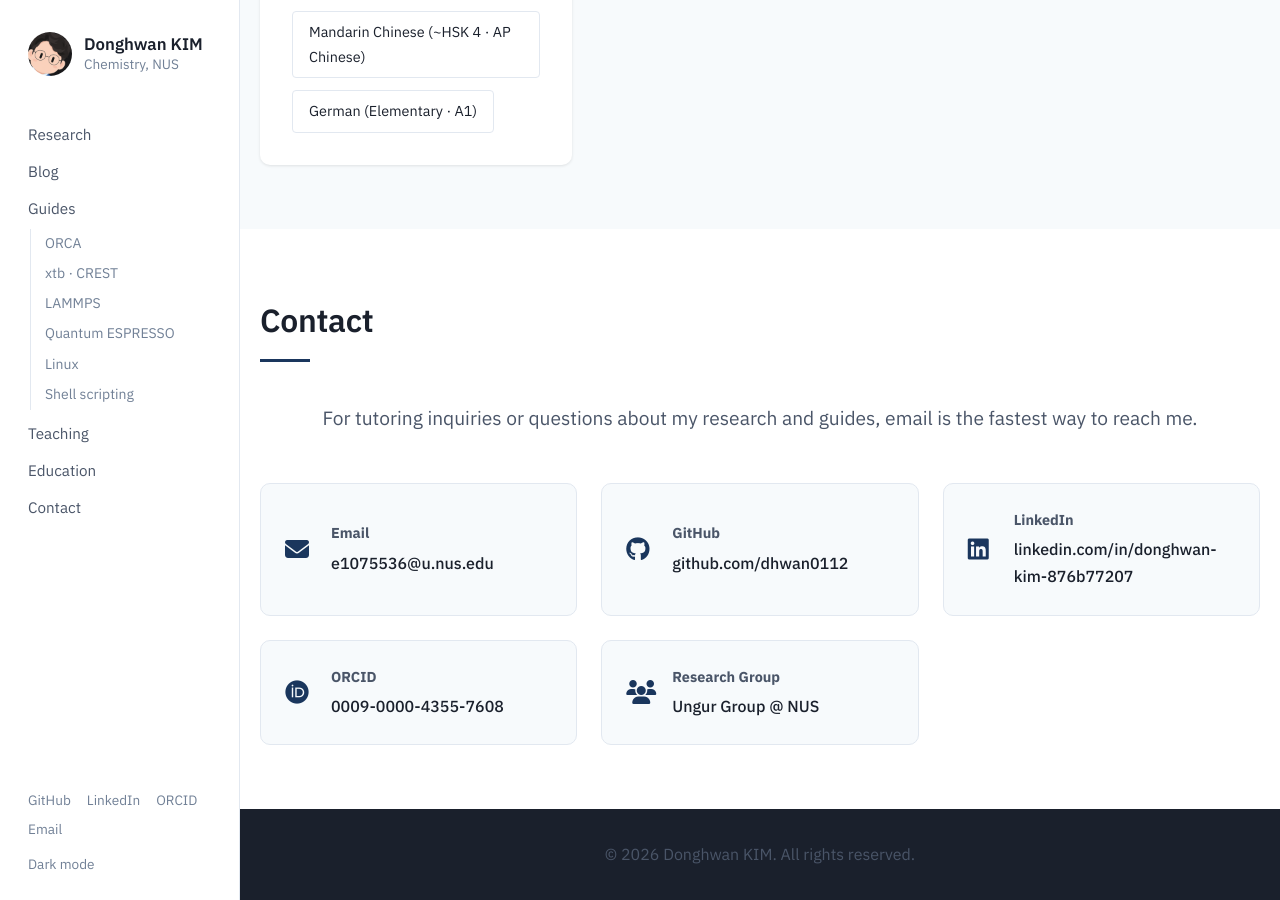
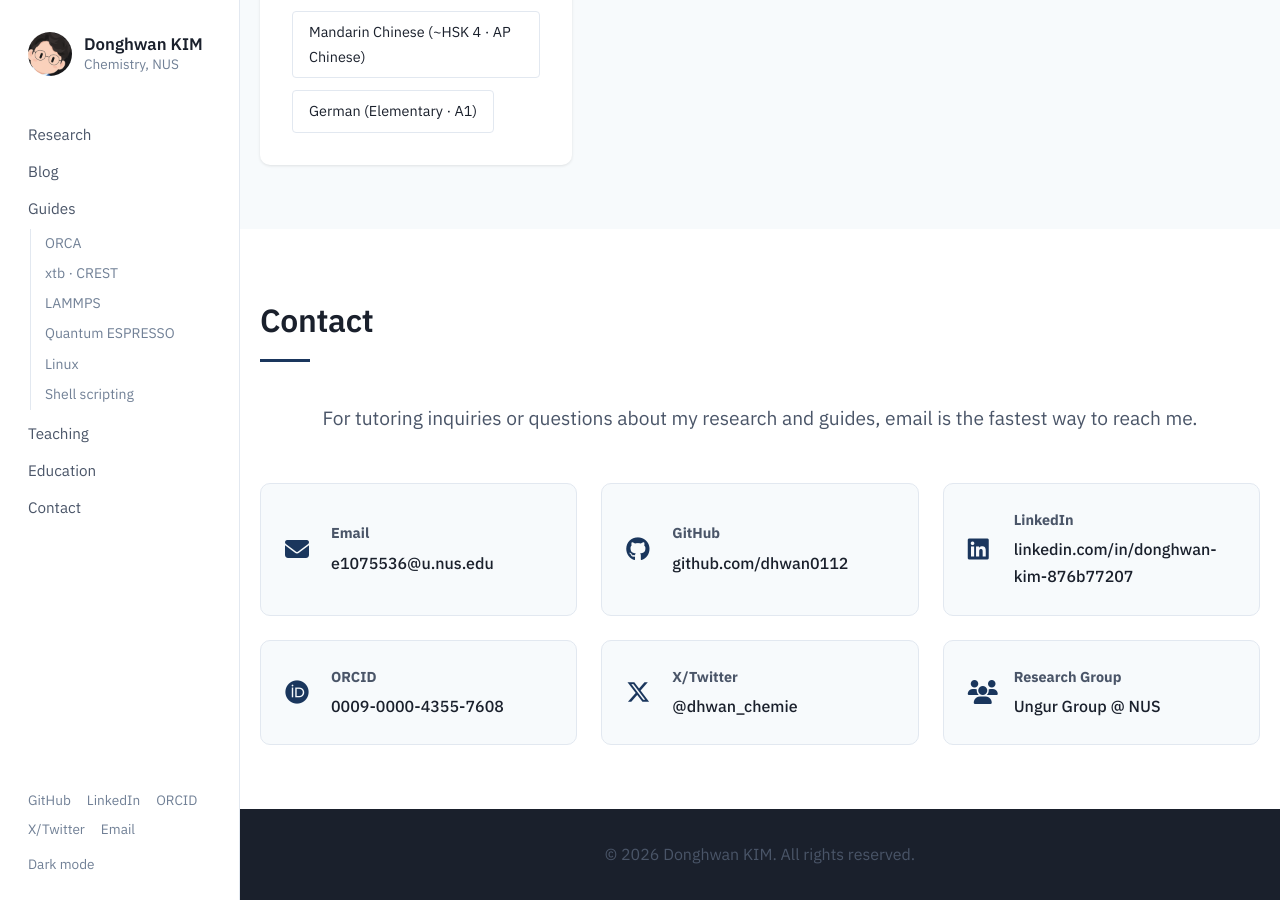
Before and after one commit to dhwan0112/dhk.github.io, a Jekyll site: the page built from index.html, in a window 1280 px wide and 900 px high, scrolled down 3917 px. Built offline with Jekyll 4.4.1, drawn with Linux system fonts in a browser that asks for light colours; nearby versions of some CDN libraries.

Commit message:
Add X/Twitter link next to ORCID

```diff
--- a/_includes/head.html
+++ b/_includes/head.html
@@ -14,7 +14,7 @@
 
 <!-- Stylesheets -->
 <link rel="stylesheet" href="{{ '/assets/css/styles.css' | relative_url }}?v={{ site.time | date: '%s' }}">
-<link rel="stylesheet" href="https://cdnjs.cloudflare.com/ajax/libs/font-awesome/6.4.0/css/all.min.css">
+<link rel="stylesheet" href="https://cdnjs.cloudflare.com/ajax/libs/font-awesome/6.5.1/css/all.min.css">
 
 <!-- KaTeX for math rendering -->
 <link rel="stylesheet" href="https://cdn.jsdelivr.net/npm/katex@0.16.9/dist/katex.min.css">
--- a/_includes/sidebar.html
+++ b/_includes/sidebar.html
@@ -29,6 +29,7 @@
             <a href="https://github.com/dhwan0112" target="_blank" rel="noopener">GitHub</a>
             <a href="https://www.linkedin.com/in/donghwan-kim-876b77207/" target="_blank" rel="noopener">LinkedIn</a>
             <a href="https://orcid.org/0009-0000-4355-7608" target="_blank" rel="noopener">ORCID</a>
+            <a href="https://x.com/dhwan_chemie" target="_blank" rel="noopener">X/Twitter</a>
             <a href="mailto:{{ site.email }}">Email</a>
         </div>
         <button class="theme-toggle-btn" id="theme-toggle" type="button">Dark mode</button>
--- a/index.html
+++ b/index.html
@@ -203,6 +203,13 @@ title: Portfolio | Donghwan KIM
                     </div>
                 </div>
                 <div class="contact-item">
+                    <i class="fab fa-x-twitter"></i>
+                    <div>
+                        <h3>X/Twitter</h3>
+                        <a href="https://x.com/dhwan_chemie" target="_blank" rel="noopener">@dhwan_chemie</a>
+                    </div>
+                </div>
+                <div class="contact-item">
                     <i class="fas fa-users"></i>
                     <div>
                         <h3>Research Group</h3>
```
